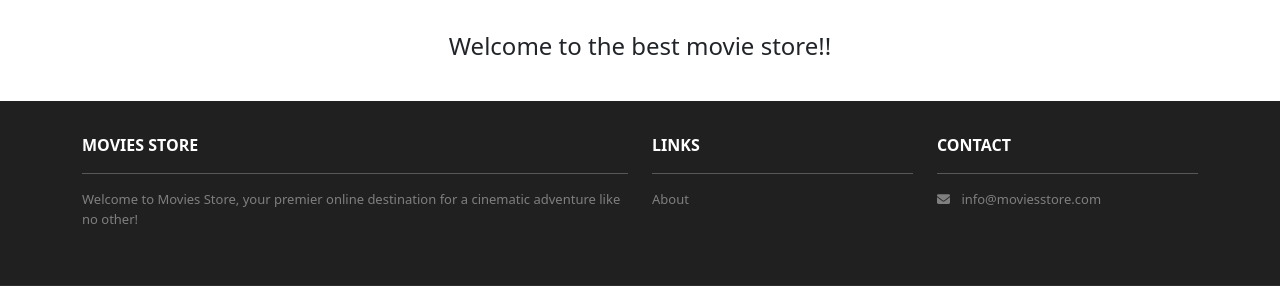
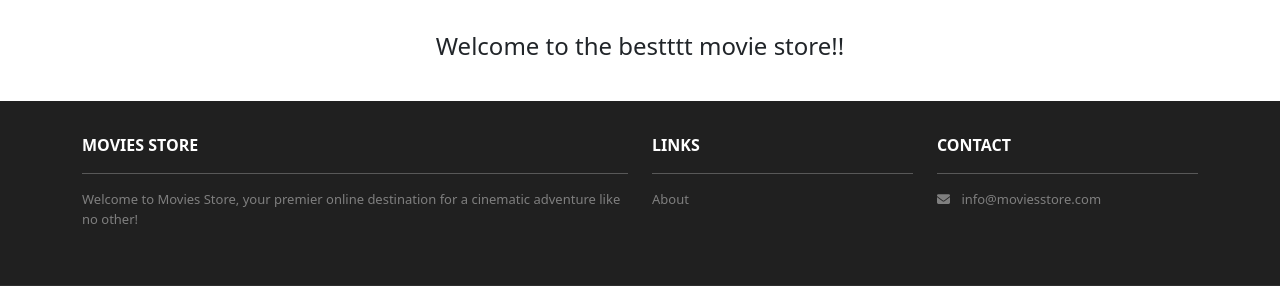
Before and after one commit to sandro21/GT-Movie-Store, a Django app: page / in a window 1280 px wide. Shown: the part 224-510 px from the top of the page. Run offline with Django 5.2, Linux system fonts and the light colour scheme; some libraries are stand-ins or nearby versions.

Commit message:
trial commit

```diff
--- a/home/templates/home/index.html
+++ b/home/templates/home/index.html
@@ -10,7 +10,7 @@
   <div class="container">
     <div class="row mt-3">
       <div class="col text-center mb-3">
-        <h4>Welcome to the best movie store!!</h4>
+        <h4>Welcome to the bestttt movie store!!</h4>
       </div>
     </div>
   </div>
```
